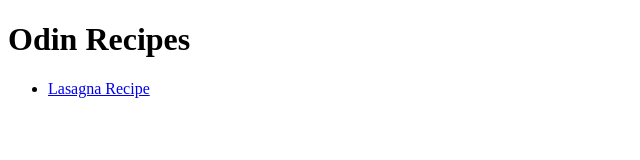
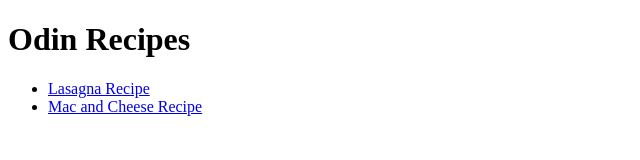
Before and after one commit to strawberryaffinity/odin-recipes, a plain HTML site: page index.html in a window 1280 px wide. Shown: the whole page, without its empty margins (0-640 px from the left). Drawn offline with Linux system fonts and the light colour scheme.

Commit message:
Add mac.html and link from index.html

```diff
--- a/index.html
+++ b/index.html
@@ -8,8 +8,10 @@
 
     <body>
         <h1>Odin Recipes</h1>
+
         <ul>
         <li><a href="recipes/lasagna.html">Lasagna Recipe</a></li>
+        <li><a href="recipes/mac.html">Mac and Cheese Recipe</a></li>
         </ul>
     </body>
 </html>
```
Also changed, not shown: recipes/mac.html (added).
